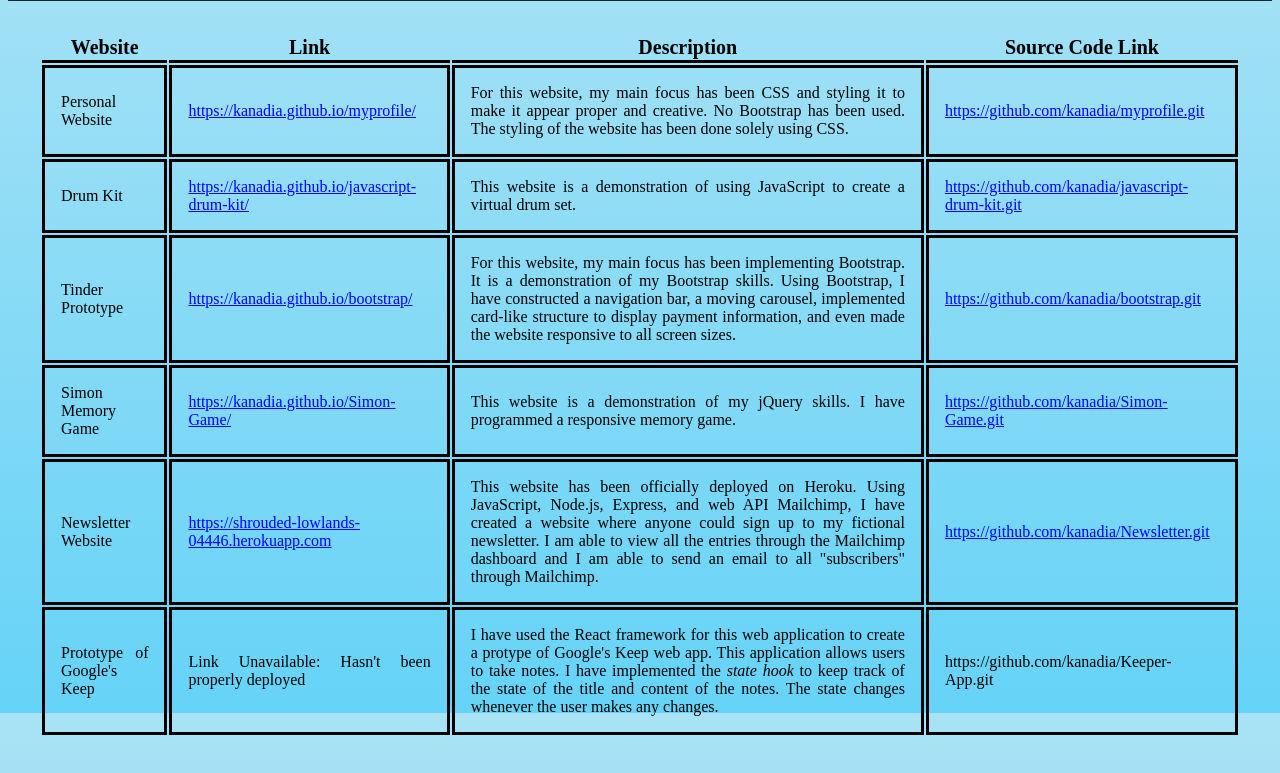
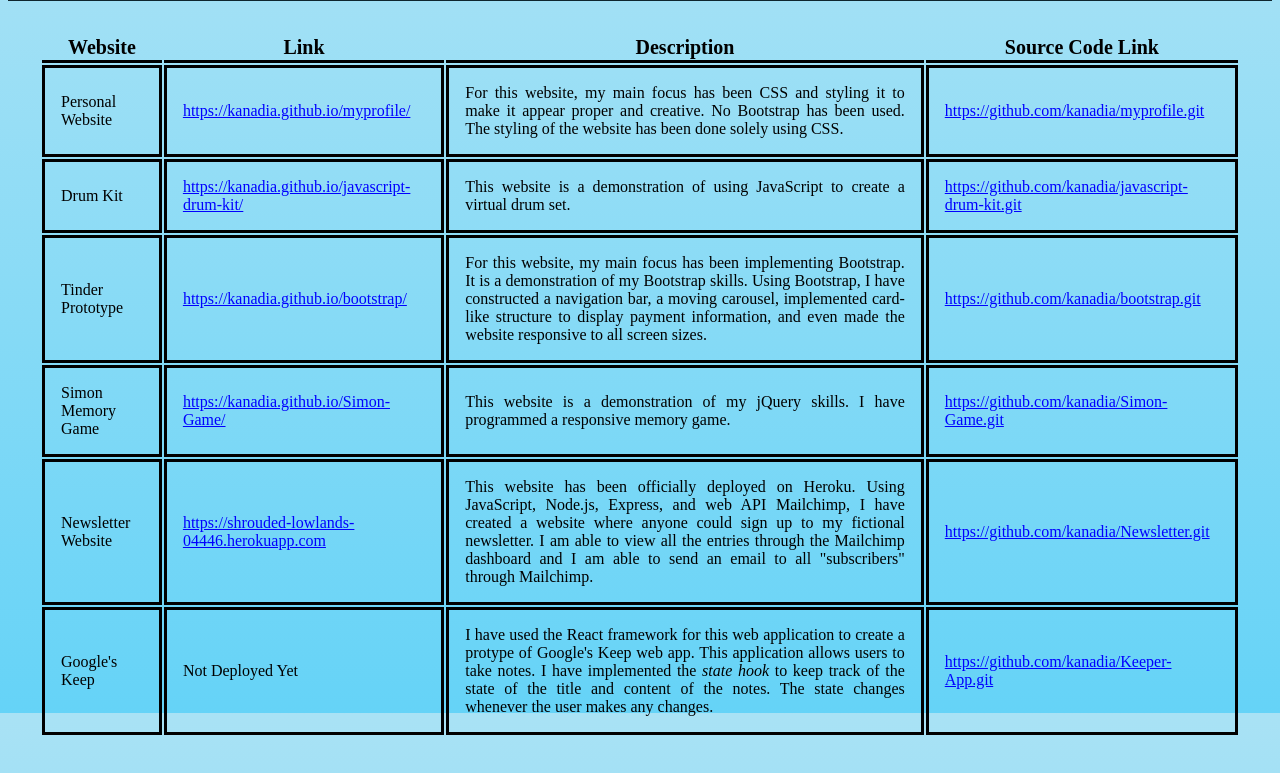
Before and after one commit to vkanadia/website-portfolio, a plain HTML site: page index.html in a window 1280 px wide. Shown: the part 87-860 px from the top of the page. Drawn offline with Linux system fonts and the light colour scheme.

Commit message:
Update index.html

```diff
--- a/index.html
+++ b/index.html
@@ -59,13 +59,13 @@
           <td><a href="https://github.com/kanadia/Newsletter.git" target = "_blank" rel = "noopener noreferrer">https://github.com/kanadia/Newsletter.git</a></td>
         </tbody>
 
-        <tbody>
-          <td>Prototype of Google's Keep</td>
-          <td>Link Unavailable: Hasn't been properly deployed</td>
+       <tbody>
+          <td>Google's Keep</td>
+          <td>Not Deployed Yet</td>
           <td>I have used the React framework for this web application to create a protype of Google's Keep web app. This application
               allows users to take notes. I have implemented the <i>state hook</i> to keep track of the state of the title and content
               of the notes. The state changes whenever the user makes any changes. </td>
-          <td a href="https://github.com/kanadia/Keeper-App.git" target = "_blank" rel = "noopener noreferrer">https://github.com/kanadia/Keeper-App.git</a></td>
+          <td><a href="https://github.com/kanadia/Keeper-App.git" target = "_blank" rel = "noopener noreferrer">https://github.com/kanadia/Keeper-App.git</a></td>
         </tbody>
       </table>
     </div>
```
